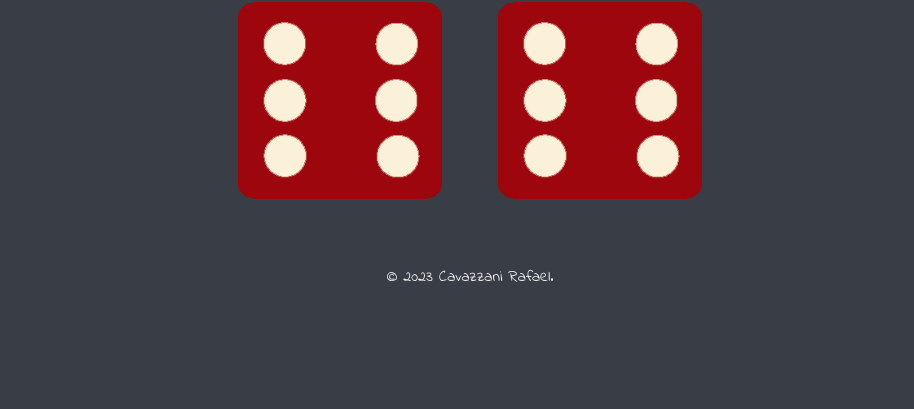
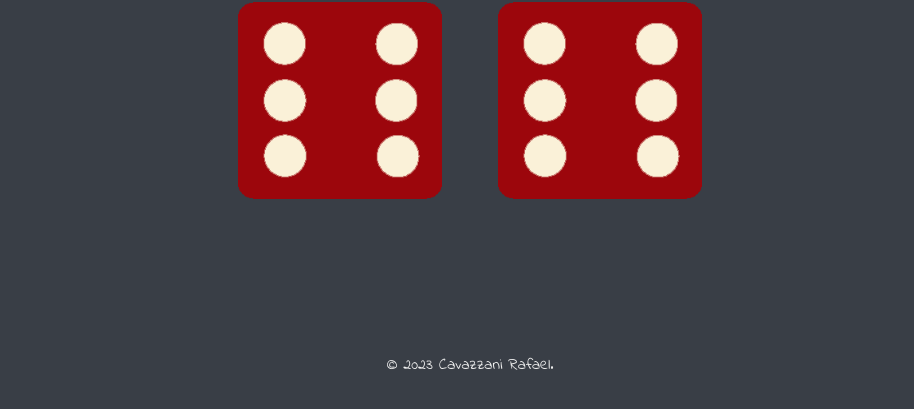
Before and after one commit to CavazzaniRafael/DiceGame, a plain HTML site: page index.html in a window 1280 px wide. Shown: the part 509-918 px from the top of the page, without its empty margins (170-1084 px from the left). Before the commit the page ends 814 px from the top, so only its background shows below. Drawn offline with nearby package versions, Linux system fonts and the light colour scheme.

Commit message:
Update styles.css

```diff
--- a/css/styles.css
+++ b/css/styles.css
@@ -95,3 +95,6 @@ footer {
   font-family: 'Montserrat-light';
   color: #4ECCA3;
 }
+footer{
+  padding: 7% 0 3%;
+}
```
